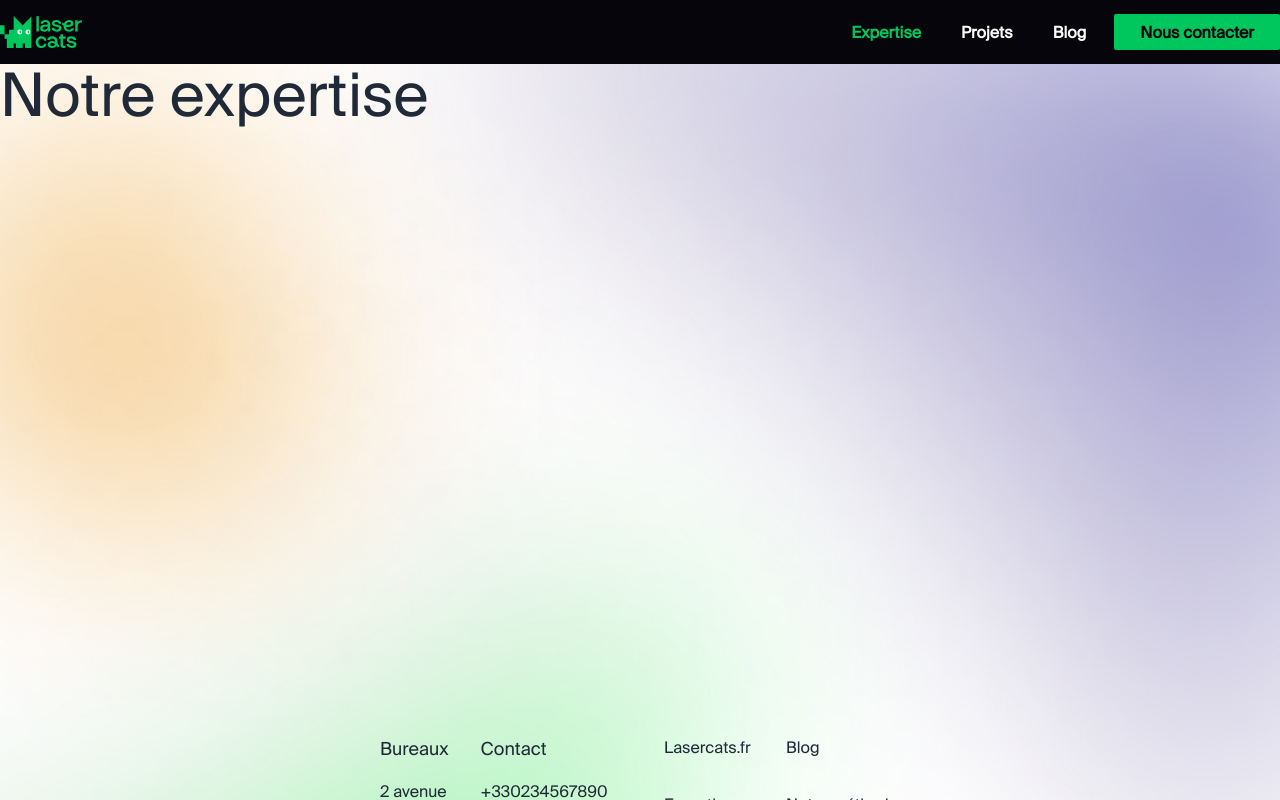
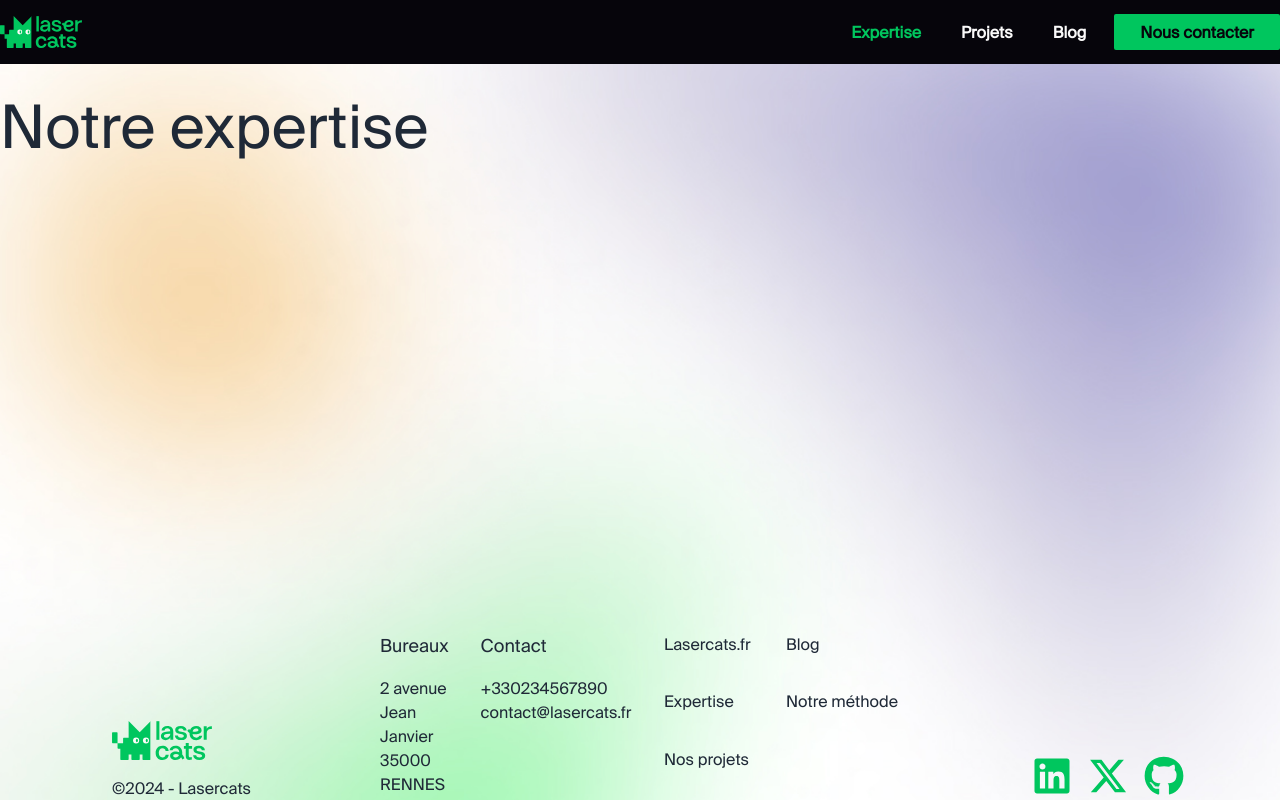
Before and after one commit to lasercatspro/lasercats-fr, a Next.js app: page /expertise in a window 1280 px wide. Shown: the top 800 px of the page. Built offline with nearby package versions, Linux system fonts and the light colour scheme.

Commit message:
:ambulance: UI fixing

```diff
--- a/src/app/_components/blocks/footer.tsx
+++ b/src/app/_components/blocks/footer.tsx
@@ -5,7 +5,7 @@ import { type ReactNode } from "react";
 
 export function Footer(): ReactNode {
 	return (
-		<footer className="p-12 lg:p-24 lg:h-[450px] mx-auto flex justify-end bg-transparent">
+		<footer className="p-12 lg:p-24 mx-auto flex justify-end bg-transparent">
 			<ul className="grid grid-cols-1 gap-12 lg:grid-cols-4 place-content-center w-full relative">
 				<div className="absolute -bottom-1 -right-4 lg:relative flex flex-col justify-end items-end lg:items-start gap-4">
 					<Image alt="logo Lasercats" src={"/assets/images/svg/logo-green.svg"} width={100} height={100}/>
--- a/src/app/_components/moreStories.tsx
+++ b/src/app/_components/moreStories.tsx
@@ -9,7 +9,7 @@ interface Props {
 
 export function MoreStories ({ items, type }: Props): ReactNode {
 	return (
-		<section className="mx-8 md:mx-0">
+		<section>
 			<h2 className="mb-8 text-5xl md:text-7xl font-bold tracking-tighter leading-tight">
 				{"Nos autres articles"}
 			</h2>
--- a/src/app/blog/[slug]/page.tsx
+++ b/src/app/blog/[slug]/page.tsx
@@ -38,7 +38,7 @@ const ArticlePage = async ({
 		notFound();
 	}
 	return (
-		<Container classes="max-w-7xl mx-auto lg:mt-64">
+		<Container classes="max-w-7xl mx-auto lg:mt-64 py-8">
 			<PostLayout article={article} />
 		</Container>
 	);
--- a/src/app/expertise/page.tsx
+++ b/src/app/expertise/page.tsx
@@ -1,7 +1,7 @@
 import Container from "../_components/container";
 
 const ExpertisePage = () => {
-	return <Container classes="max-w-7xl mx-auto">
+	return <Container classes="max-w-7xl mx-auto py-8">
 		<h1>Notre expertise</h1>
 	</Container>;
 };
--- a/src/app/layout.tsx
+++ b/src/app/layout.tsx
@@ -60,10 +60,10 @@ export default function RootLayout({
 					rel="stylesheet"
 				/>
 			</head>
-			<body className="gradient w-full min-h-[95vh] mx-auto bg-cover bg-center bg-[url('/assets/images/jpg/bg.jpg')]">
+			<body className="gradient w-full min-h-[100vh] mx-auto bg-cover bg-center bg-[url('/assets/images/jpg/bg.jpg')] flex flex-col justify-between">
 				<Navbar />
 				<Suspense fallback={null}>
-					<main className="min-h-[66vh]">
+					<main className="min-h-[67vh]">
 						{children}
 					</main>
 				</Suspense>
--- a/src/app/projets/page.tsx
+++ b/src/app/projets/page.tsx
@@ -24,8 +24,7 @@ export default async function Index(): Promise<JSX.Element> {
 	const moreClients = clients?.slice(1);
 
 	return (
-		<div className="py-8 max-w-xl lg:max-w-7xl mx-8 md:mx-auto">
-			<Container classes="flex flex-col gap-10">
+		<Container classes="flex flex-col gap-10 py-8 max-w-xl lg:max-w-7xl mx-8 md:mx-auto">
 			<h1 className="text-primary uppercase w-full">Nos Projets</h1>
 			<>
 				{heroClient && <Hero type={"client"} article={heroClient} />}
@@ -34,6 +33,5 @@ export default async function Index(): Promise<JSX.Element> {
 				)}
 			</>
 		</Container>
-		</div>
 	);
 }
```
Lines whose indentation alone changed are shown as unchanged.
